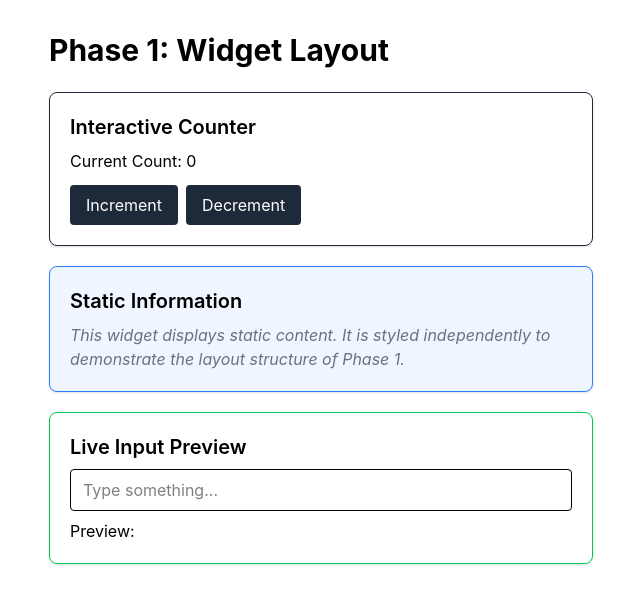
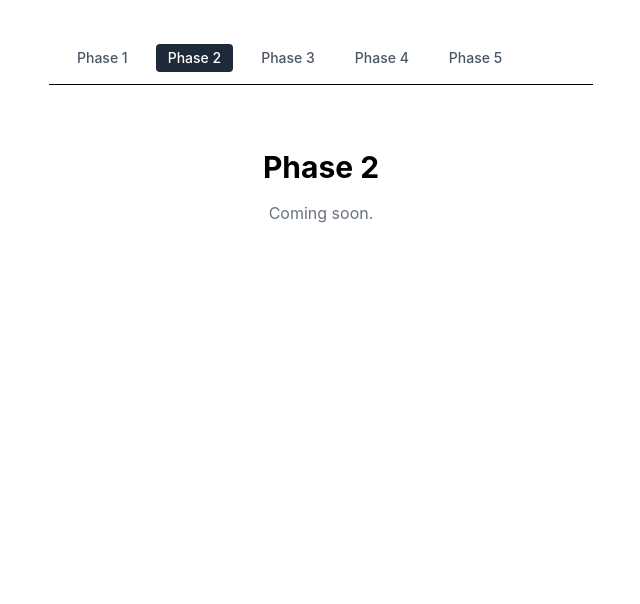
Before and after one commit to Monash-FIT3170/2026W2-GarticHands, a React (Vite) app in the folder Training/SpikeOne/client/: page /phase-2 in a window 1280 px wide. Shown: the top 604 px of the page, without its empty margins (319-959 px from the left). Built offline with nearby package versions, Linux system fonts and the light colour scheme.

Commit message:
phase 5 replace tab state with React Router routes

```diff
--- a/Training/SpikeOne/client/package.json
+++ b/Training/SpikeOne/client/package.json
@@ -13,6 +13,7 @@
     "@tailwindcss/vite": "^4.2.2",
     "react": "^19.2.4",
     "react-dom": "^19.2.4",
+    "react-router-dom": "^7.14.0",
     "tailwindcss": "^4.2.2"
   },
   "devDependencies": {
--- a/Training/SpikeOne/client/src/App.tsx
+++ b/Training/SpikeOne/client/src/App.tsx
@@ -1,53 +1,22 @@
-import { useState } from 'react'
-import Card from './components/Card'
+import { BrowserRouter, Routes, Route, Navigate } from 'react-router-dom'
+import Nav from './components/Nav'
+import Phase1 from './pages/Phase1'
+import Placeholder from './pages/Placeholder'
 
-function App() {
-  const [count, setCount] = useState(0)
-  const [text, setText] = useState('')
-
+export default function App() {
   return (
-    <div className="max-w-xl mx-auto mt-8 px-4">
-      <h1 className="text-3xl font-bold mb-6">Phase 1: Widget Layout</h1>
-
-      {/* Widget 1: Counter */}
-      <Card className="border-gray-800">
-        <h2 className="text-xl font-semibold mb-2">Interactive Counter</h2>
-        <p className="mb-3">Current Count: {count}</p>
-        <div className="flex gap-2">
-          <button
-            className="px-4 py-2 bg-gray-800 text-white rounded hover:bg-gray-700"
-            onClick={() => setCount(count + 1)}
-          >Increment</button>
-          <button
-            className="px-4 py-2 bg-gray-800 text-white rounded hover:bg-gray-700"
-            onClick={() => setCount(count - 1)}
-          >Decrement</button>
-        </div>
-      </Card>
-
-      {/* Widget 2: Static Info */}
-      <Card className="border-blue-500 bg-blue-50">
-        <h2 className="text-xl font-semibold mb-2">Static Information</h2>
-        <p className="text-gray-500 italic">
-          This widget displays static content. It is styled independently to
-          demonstrate the layout structure of Phase 1.
-        </p>
-      </Card>
-
-      {/* Widget 3: Input */}
-      <Card className="border-green-500">
-        <h2 className="text-xl font-semibold mb-2">Live Input Preview</h2>
-        <input
-          type="text"
-          placeholder="Type something..."
-          value={text}
-          onChange={(e) => setText(e.target.value)}
-          className="w-full border rounded px-3 py-2 mb-2 focus:outline-none focus:ring-2 focus:ring-green-400"
-        />
-        <p>Preview: <span className="font-bold text-green-600">{text}</span></p>
-      </Card>
-    </div>
+    <BrowserRouter>
+      <div className="max-w-xl mx-auto px-4 mt-8">
+        <Nav />
+        <Routes>
+          <Route path="/" element={<Navigate to="/phase-1" replace />} />
+          <Route path="/phase-1" element={<Phase1 />} />
+          <Route path="/phase-2" element={<Placeholder phase="Phase 2" />} />
+          <Route path="/phase-3" element={<Placeholder phase="Phase 3" />} />
+          <Route path="/phase-4" element={<Placeholder phase="Phase 4" />} />
+          <Route path="/phase-5" element={<Placeholder phase="Phase 5" />} />
+        </Routes>
+      </div>
+    </BrowserRouter>
   )
 }
-
-export default App
--- /dev/null
+++ b/Training/SpikeOne/client/src/components/Nav.tsx
@@ -0,0 +1,25 @@
+import { NavLink } from 'react-router-dom'
+
+const phases = [1, 2, 3, 4, 5]
+
+export default function Nav() {
+  return (
+    <nav className="border-b mb-8 py-3 flex gap-4 px-4">
+      {phases.map(n => (
+        <NavLink
+          key={n}
+          to={`/phase-${n}`}
+          className={({ isActive }) =>
+            `text-sm font-medium px-3 py-1 rounded transition-colors ${
+              isActive
+                ? 'bg-gray-800 text-white'
+                : 'text-gray-600 hover:text-gray-900'
+            }`
+          }
+        >
+          Phase {n}
+        </NavLink>
+      ))}
+    </nav>
+  )
+}
--- /dev/null
+++ b/Training/SpikeOne/client/src/pages/Phase1.tsx
@@ -0,0 +1,48 @@
+import { useState } from 'react'
+import Card from '../components/Card'
+
+export default function Phase1() {
+  const [count, setCount] = useState(0)
+  const [text, setText] = useState('')
+
+  return (
+    <div>
+      <h1 className="text-3xl font-bold mb-6">Phase 1: Widget Layout</h1>
+
+      <Card className="border-gray-800">
+        <h2 className="text-xl font-semibold mb-2">Interactive Counter</h2>
+        <p className="mb-3">Current Count: {count}</p>
+        <div className="flex gap-2">
+          <button
+            className="px-4 py-2 bg-gray-800 text-white rounded hover:bg-gray-700"
+            onClick={() => setCount(count + 1)}
+          >Increment</button>
+          <button
+            className="px-4 py-2 bg-gray-800 text-white rounded hover:bg-gray-700"
+            onClick={() => setCount(count - 1)}
+          >Decrement</button>
+        </div>
+      </Card>
+
+      <Card className="border-blue-500 bg-blue-50">
+        <h2 className="text-xl font-semibold mb-2">Static Information</h2>
+        <p className="text-gray-500 italic">
+          This widget displays static content. It is styled independently to
+          demonstrate the layout structure of Phase 1.
+        </p>
+      </Card>
+
+      <Card className="border-green-500">
+        <h2 className="text-xl font-semibold mb-2">Live Input Preview</h2>
+        <input
+          type="text"
+          placeholder="Type something..."
+          value={text}
+          onChange={(e) => setText(e.target.value)}
+          className="w-full border rounded px-3 py-2 mb-2 focus:outline-none focus:ring-2 focus:ring-green-400"
+        />
+        <p>Preview: <span className="font-bold text-green-600">{text}</span></p>
+      </Card>
+    </div>
+  )
+}
--- /dev/null
+++ b/Training/SpikeOne/client/src/pages/Placeholder.tsx
@@ -0,0 +1,12 @@
+interface Props {
+  phase: string
+}
+
+export default function Placeholder({ phase }: Props) {
+  return (
+    <div className="text-center mt-16">
+      <h1 className="text-3xl font-bold mb-4">{phase}</h1>
+      <p className="text-gray-500">Coming soon.</p>
+    </div>
+  )
+}
```
Also changed, not shown: 1 other file (tests, documents, lock files or other folders).
